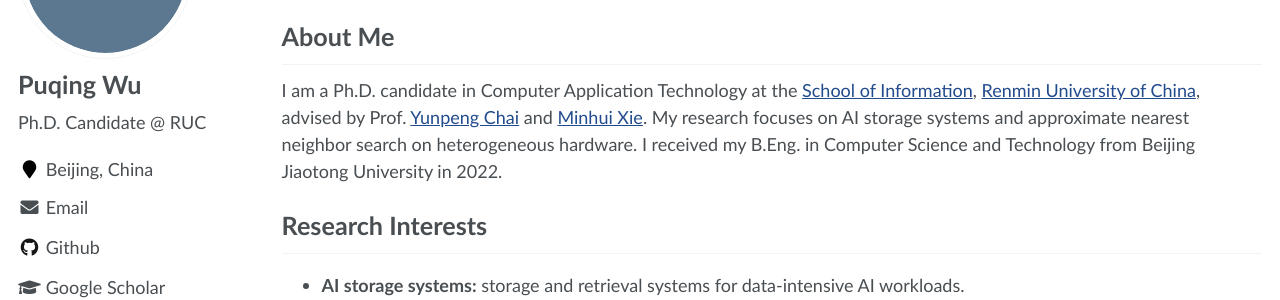
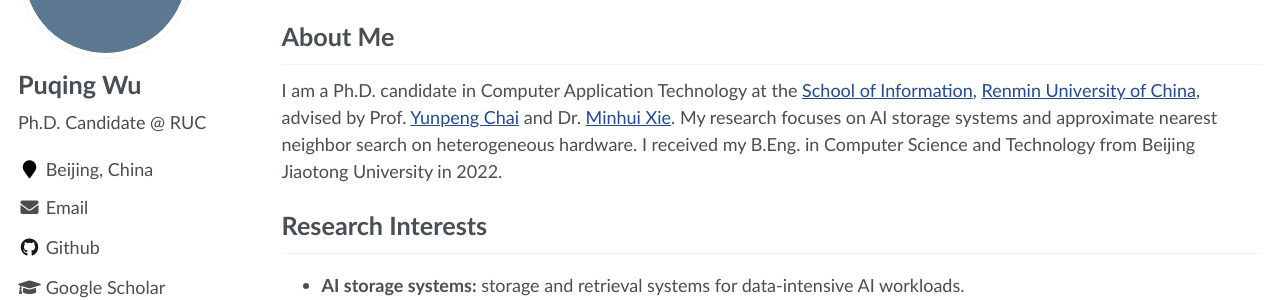
Before and after one commit to w-pq/w-pq.github.io, a Jekyll site: the page built from _pages/about.md, in a window 1280 px wide and 900 px high. Shown: the part 198-498 px from the top of the window. Built offline with Jekyll 4.4.1, drawn with Linux system fonts in a browser that asks for light colours; some web fonts are replaced.

```diff
--- a/_pages/about.md
+++ b/_pages/about.md
@@ -14,7 +14,7 @@ redirect_from:
 About Me
 ---
 
-I am a Ph.D. candidate in Computer Application Technology at the [School of Information](http://info.ruc.edu.cn/), [Renmin University of China](https://www.ruc.edu.cn/), advised by Prof. [Yunpeng Chai](http://info.ruc.edu.cn/jsky/szdw/ajxjgcx/jsjkxyjsx1/js2/06f9baa19a6b43a9897c773886be5702.htm) and [Minhui Xie](https://minhui-xie.github.io/). My research focuses on AI storage systems and approximate nearest neighbor search on heterogeneous hardware. I received my B.Eng. in Computer Science and Technology from Beijing Jiaotong University in 2022.
+I am a Ph.D. candidate in Computer Application Technology at the [School of Information](http://info.ruc.edu.cn/), [Renmin University of China](https://www.ruc.edu.cn/), advised by Prof. [Yunpeng Chai](http://info.ruc.edu.cn/jsky/szdw/ajxjgcx/jsjkxyjsx1/js2/06f9baa19a6b43a9897c773886be5702.htm) and Dr. [Minhui Xie](https://minhui-xie.github.io/). My research focuses on AI storage systems and approximate nearest neighbor search on heterogeneous hardware. I received my B.Eng. in Computer Science and Technology from Beijing Jiaotong University in 2022.
 
 Research Interests
 ---
```
Also changed, not shown: _pages/about-zh.md (+1 -1 lines).
